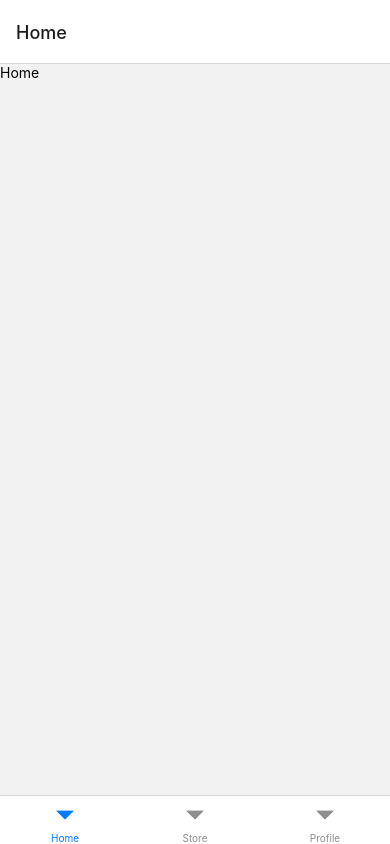
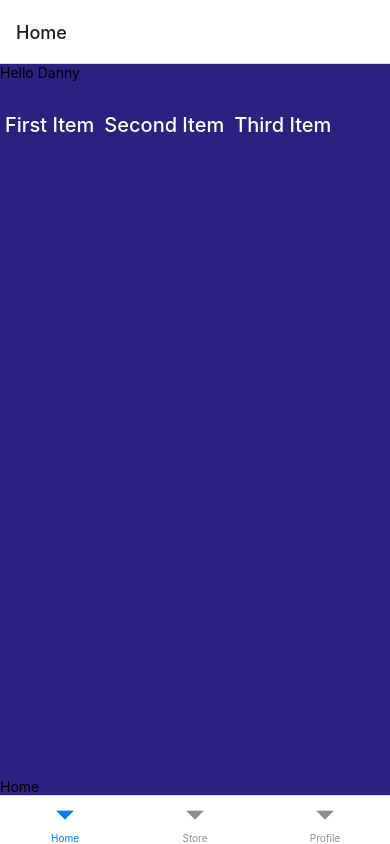
Before and after one commit to daniel235/techValley, a React Native app: screen / in a window 390 px wide. Both pictures are taken after a click on the button "SIGN IN". Built offline with nearby package versions, Linux system fonts and the light colour scheme; no server answers.

Commit message:
fixed async storage

```diff
--- a/App.js
+++ b/App.js
@@ -89,16 +89,15 @@ const App: () => Node = () => {
   const authContext = React.useMemo(
     () => ({
       signIn: async data => {
-        console.log(data);
         //send username password
-        fetch("http://10.0.2.2:80/form", {
+        await fetch("http://10.0.2.2:80/form", {
           method: 'POST', // or 'PUT'
           headers: {
             'Content-Type': 'application/json',
           },
           body: JSON.stringify(data),
         }).then((datas) => {
-            console.log(JSON.stringify(datas._bodyBlob._data.__collector));
+            console.log(datas);
             ServerToken = "successToken";
           }
           ).catch((err) => {
--- a/components/authentication/signIn.js
+++ b/components/authentication/signIn.js
@@ -1,5 +1,5 @@
 import React from 'react';
-import {Text, View, TextInput, Button } from 'react-native';
+import {Text, View, TextInput, Button, StyleSheet } from 'react-native';
 import AuthContext from './authText';
 
 const SignIn = () => {
@@ -11,6 +11,7 @@ const SignIn = () => {
     return (
         <View>
             <TextInput
+                style={styles.username}
                 placeholder="Username"
                 value={username}
                 onChangeText={setUsername}
@@ -26,4 +27,12 @@ const SignIn = () => {
     );
 }
 
+const styles = StyleSheet.create({
+    username : {
+        height: 40,
+        margin: 12,
+        padding: 10
+    }
+});
+
 export default SignIn;
--- a/components/home.js
+++ b/components/home.js
@@ -1,11 +1,66 @@
 import React from 'react';
-import {Text} from 'react-native';
+import {Text, View, FlatList, StyleSheet} from 'react-native';
 
+
+var name = "Danny";
+
+const DATA = [
+    {
+      id: 'bd7acbea-c1b1-46c2-aed5-3ad53abb28ba',
+      title: 'First Item',
+    },
+    {
+      id: '3ac68afc-c605-48d3-a4f8-fbd91aa97f63',
+      title: 'Second Item',
+    },
+    {
+      id: '58694a0f-3da1-471f-bd96-145571e29d72',
+      title: 'Third Item',
+    },
+  ];
+
+const Item = ({title}) => (
+    <View style={Styles.itemStyle}>
+        <Text style={Styles.itemText}>{title}</Text>
+    </View>
+)
+
+const renderItem = ({item}) => (
+    <Item title={item.title}/>
+)
 
 const HomeScreen = () => {
     return(
-        <Text>Home</Text>
+        <View style={Styles.homeView}>
+            <Text>Hello {name}</Text>
+            <FlatList
+                horizontal={true}
+                data={DATA}
+                renderItem={renderItem}
+            />
+
+            <Text>Home</Text>
+        </View>
     );
 }
 
 export default HomeScreen;
+
+const Styles = StyleSheet.create({
+    homeView : {
+        flex: 1,
+        backgroundColor : "#2C2181",
+        color: 'white'
+    },
+    itemStyle : {
+        marginTop: 32,
+        marginBottom: 22,
+        paddingLeft: 5,
+        paddingRight: 5
+    },
+    itemText : {
+        fontSize: 20,
+        fontWeight: '500',
+        color: 'white'
+    }
+})
```
